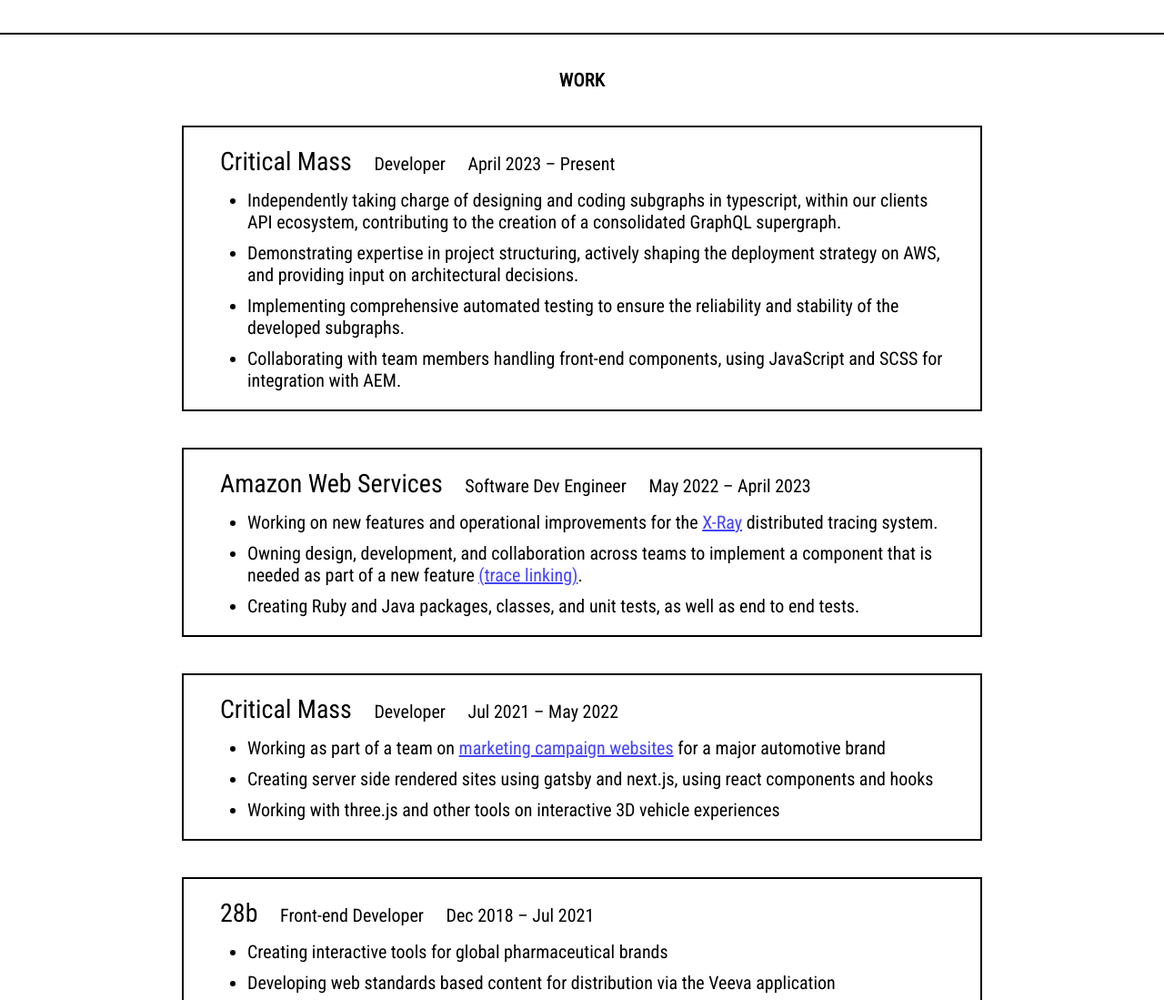
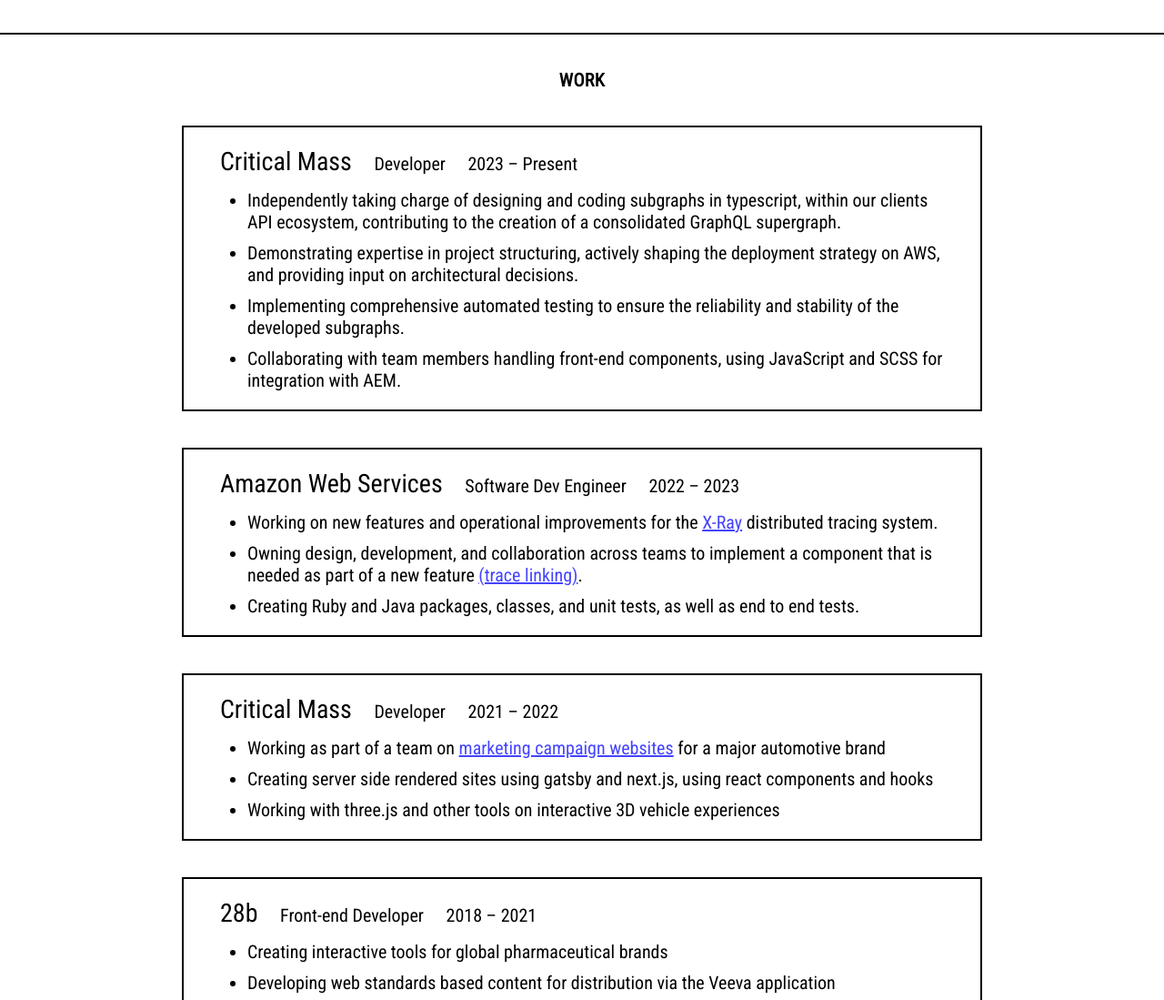
Before and after one commit to mattbeevor/mattbeevor.github.io, a plain HTML site: page index.html in a window 1280 px wide. Shown: the part 164-1263 px from the top of the page at 91% size. Drawn offline with Linux system fonts and the light colour scheme.

Commit message:
simplify ranges

```diff
--- a/index.html
+++ b/index.html
@@ -28,7 +28,7 @@
           <div class="card__title">
             <h1><a data-link="criticalmass">Critical Mass</a></h1>
             <p>Developer</p>
-            <p>April 2023 &ndash; Present</p>
+            <p>2023 &ndash; Present</p>
           </div>
           <div class="card__content">
             <ul>
@@ -51,7 +51,7 @@
           <div class="card__title">
             <h1><a data-link="aws">Amazon Web Services</a></h1>
             <p>Software Dev Engineer</p>
-            <p>May 2022 &ndash; April 2023</p>
+            <p>2022 &ndash; 2023</p>
           </div>
           <div class="card__content">
             <ul>
@@ -76,7 +76,7 @@
           <div class="card__title">
             <h1><a data-link="criticalmass">Critical Mass</a></h1>
             <p>Developer</p>
-            <p>Jul 2021 &ndash; May 2022</p>
+            <p>2021 &ndash; 2022</p>
           </div>
           <div class="card__content">
             <ul>
@@ -99,7 +99,7 @@
           <div class="card__title">
             <h1><a data-link="28b">28b</a></h1>
             <p>Front-end Developer</p>
-            <p>Dec 2018 &ndash; Jul 2021</p>
+            <p>2018 &ndash; 2021</p>
           </div>
           <div class="card__content">
             <ul>
```
